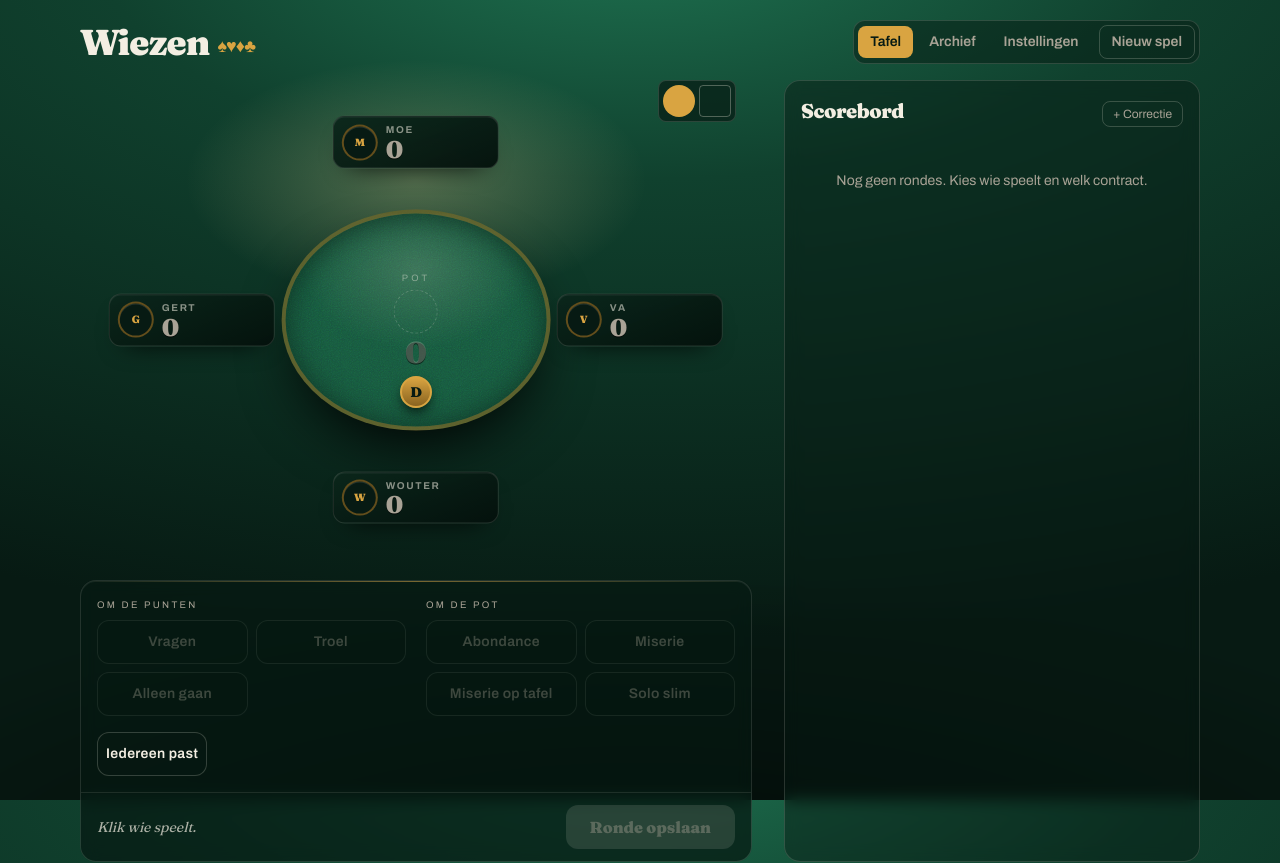
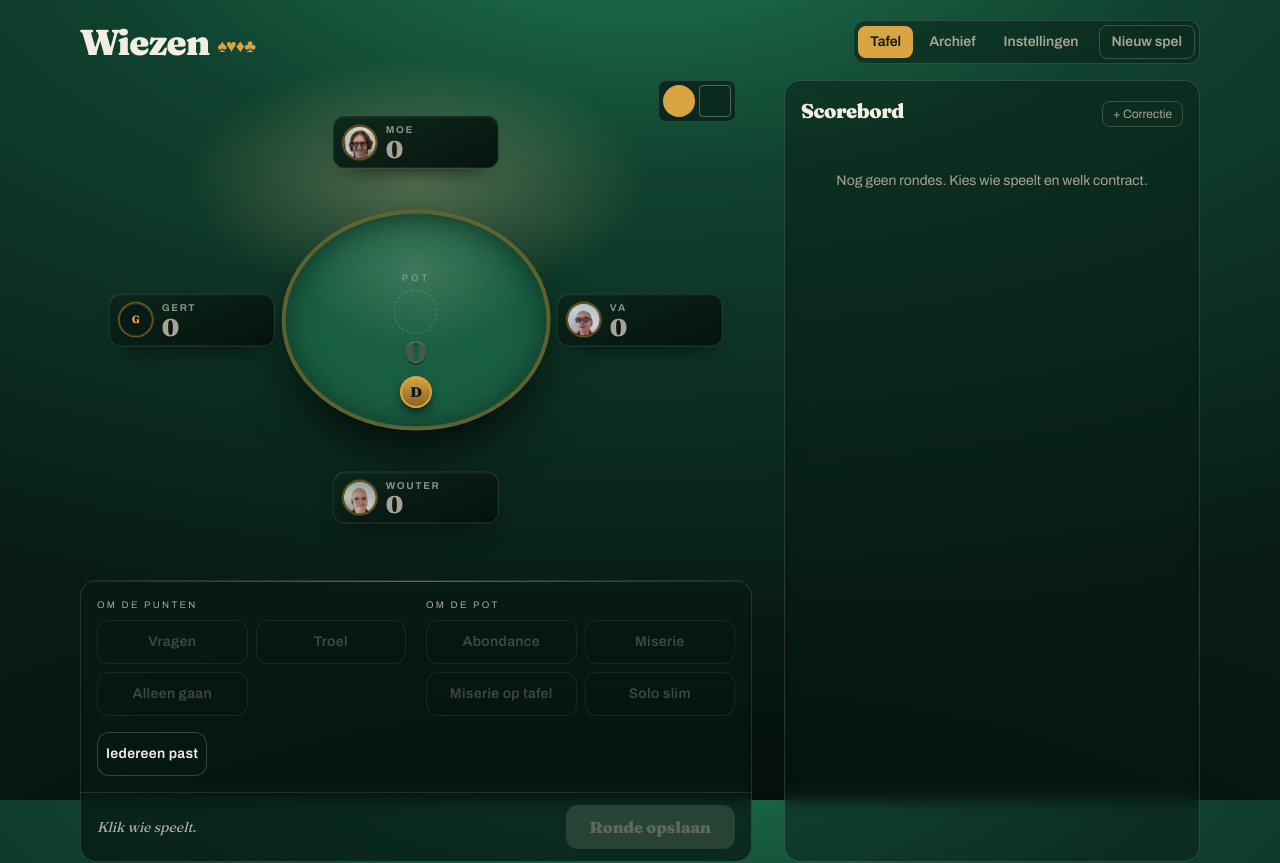
Before and after one commit to Laoujin/WiezeScoren, a React (Vite) app: page / in a window 1280 px wide. Shown: the top 863 px of the page. Built offline with nearby package versions, Linux system fonts and the light colour scheme.

Commit message:
Hang de karikaturen aan de ploeg

```diff
--- a/src/domein/ploeg.ts
+++ b/src/domein/ploeg.ts
@@ -3,15 +3,15 @@ import type { SpelerId } from './contracten'
 export type Ploeglid = {
   id: string
   naam: string
-  /** Pad naar de avatar onder `public/`; zonder foto valt de weergave terug op initialen. */
+  /** Bestandsnaam onder `public/spelers/`; zonder foto valt de weergave terug op initialen. */
   avatar?: string
 }
 
 export const STANDAARD_PLOEG: Ploeglid[] = [
-  { id: 'wouter', naam: 'Wouter' },
+  { id: 'wouter', naam: 'Wouter', avatar: 'wouter.webp' },
   { id: 'gert', naam: 'Gert' },
-  { id: 'moe', naam: 'Moe' },
-  { id: 'va', naam: 'Va' },
+  { id: 'moe', naam: 'Moe', avatar: 'lieve.webp' },
+  { id: 'va', naam: 'Va', avatar: 'guido.webp' },
   { id: 'zus', naam: 'Zus' },
 ]
 
--- a/src/ui/Avatar.tsx
+++ b/src/ui/Avatar.tsx
@@ -1,4 +1,4 @@
-import type { CSSProperties } from 'react'
+import { useState, type CSSProperties } from 'react'
 import { initialen } from '../domein/ploeg'
 
 export function Avatar({
@@ -9,16 +9,25 @@ export function Avatar({
 }: {
   naam: string
   avatar?: string | undefined
-  className?: string
+  className?: string | undefined
   style?: CSSProperties | undefined
 }) {
+  const [stuk, zetStuk] = useState(false)
+  // Ploegleden bewaren enkel de bestandsnaam; de basis hangt af van waar de app gepubliceerd staat.
+  const bron = avatar ? `${import.meta.env.BASE_URL}spelers/${avatar}` : undefined
+
   return (
     <span
       style={style}
       className={`block shrink-0 overflow-hidden rounded-full border-2 border-messing-diep/70 bg-vilt-diep shadow-[inset_0_1px_0_rgb(255_255_255/0.12)] ${className}`}
     >
-      {avatar ? (
-        <img src={avatar} alt="" className="h-full w-full object-cover" />
+      {avatar && !stuk ? (
+        <img
+          src={bron}
+          alt=""
+          onError={() => zetStuk(true)}
+          className="h-full w-full object-cover"
+        />
       ) : (
         <span className="flex h-full w-full items-center justify-center font-display text-[0.58em] leading-none font-black text-messing">
           {initialen(naam)}
```
Also changed, not shown: 1 other file (tests, documents, lock files or other folders).
